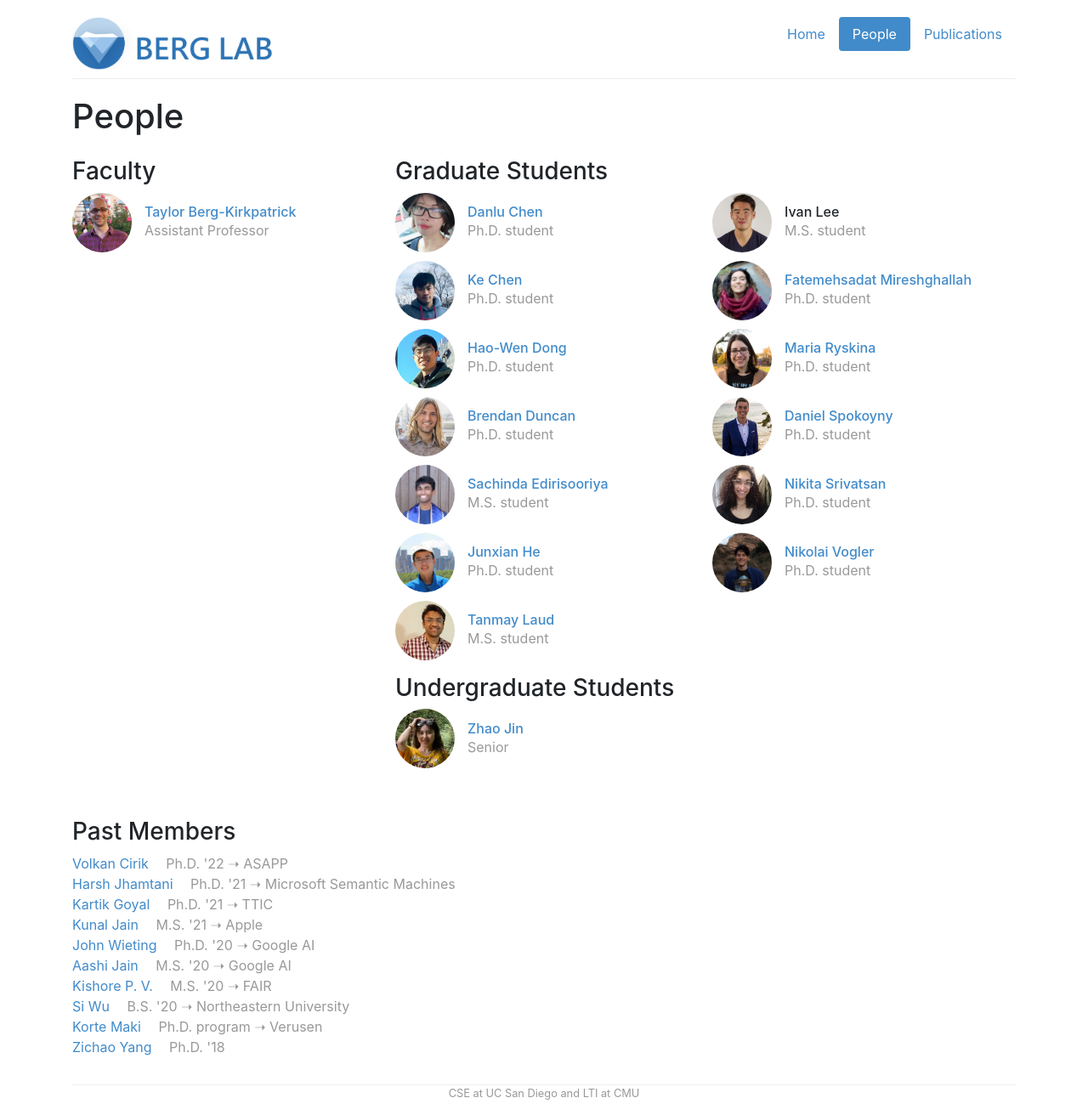
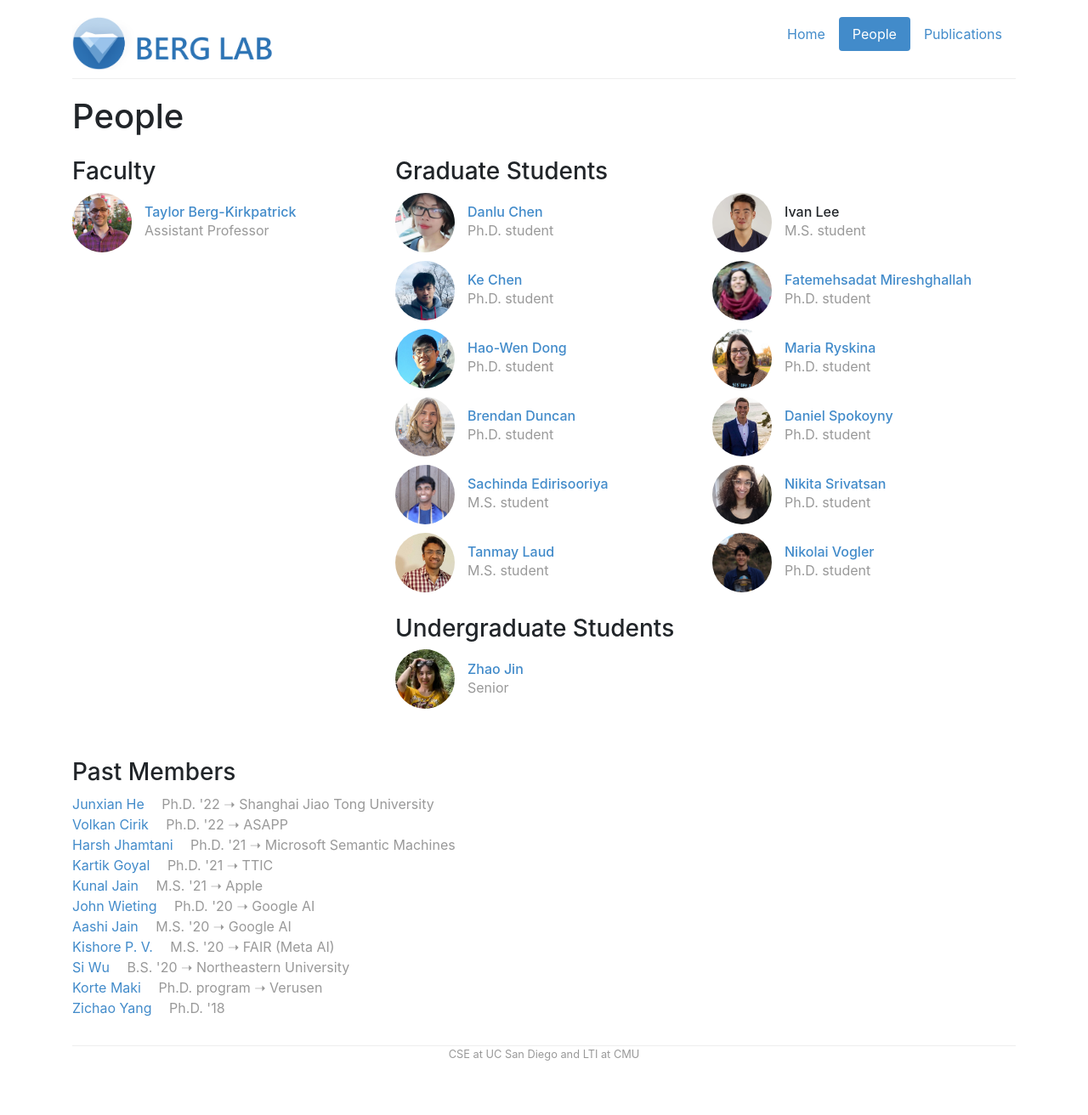
Before and after one commit to icebergnlp/icebergnlp.github.io, a Jekyll site: the page built from people.html, in a window 1280 px wide. Shown: the whole page at 85% size. Built offline with Jekyll 4.4.1, drawn with Linux system fonts in a browser that asks for light colours; after the commit the page ends 1266 px from its top, so only the background shows below that.

Commit message:
Moved Junxian to past

```diff
--- a/_data/people.yml
+++ b/_data/people.yml
@@ -45,13 +45,6 @@ sachinda:
     role: grad
     image: /img/people/sachinda.png
     bio: "M.S. student"
-
-junxian1:
-    display_name: "Junxian He"
-    role: grad
-    webpage: "https://jxhe.github.io/"
-    image: /img/people/junxian1.jpg
-    bio: "Ph.D. student"
 
 tanmay:
     display_name: "Tanmay Laud"
@@ -112,6 +105,13 @@ judy:
 
 # Past members (reverse chronological order)
 
+junxian1:
+    display_name: "Junxian He"
+    role: past
+    webpage: "https://jxhe.github.io/"
+    image: /img/people/junxian1.jpg
+    bio: "Ph.D. '22 ➝ Shanghai Jiao Tong University"
+
 vcirik:
     display_name: "Volkan Cirik"
     webpage: "https://www.cs.cmu.edu/~vcirik/"
@@ -159,7 +159,7 @@ kishore:
     webpage: "https://kishorepv.github.io"
     role: past
     image: /img/people/kishore.jpg
-    bio: "M.S. '20 ➝ FAIR"
+    bio: "M.S. '20 ➝ FAIR (Meta AI)"
 
 swu:
     display_name: "Si Wu"
```
